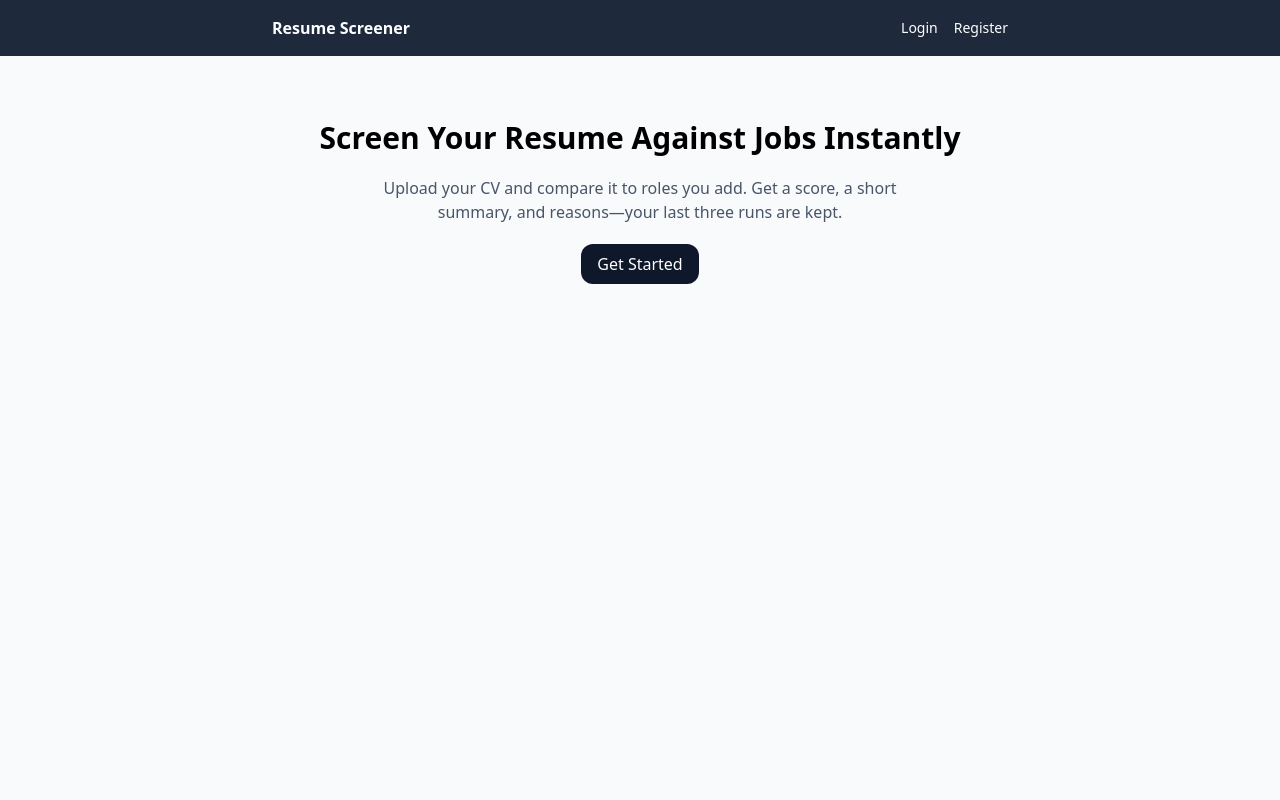
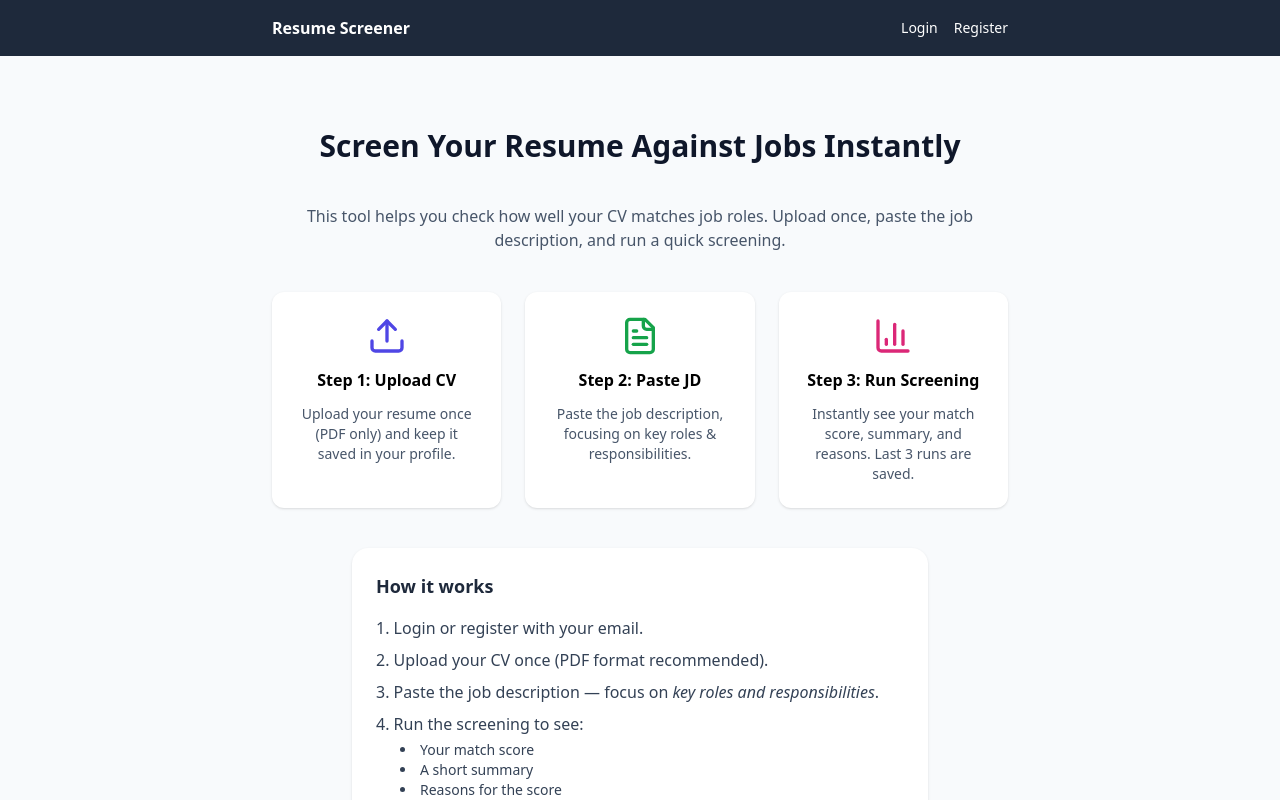
Before and after one commit to apchandu96/Resumescreener, a React (Vite) app in the folder frontend/: page / in a window 1280 px wide. Shown: the top 800 px of the page. Built offline with nearby package versions, Linux system fonts and the light colour scheme.

Commit message:
changed home page to add flows

```diff
--- a/frontend/src/pages/Home.jsx
+++ b/frontend/src/pages/Home.jsx
@@ -1,9 +1,69 @@
-export default function Home(){
+import { Upload, FileText, BarChart3 } from 'lucide-react'
+
+export default function Home() {
   return (
-    <section className="py-10 text-center space-y-5">
-      <h2 className="text-3xl font-bold">Screen Your Resume Against Jobs Instantly</h2>
-      <p className="text-slate-600 max-w-xl mx-auto">Upload your CV and compare it to roles you add. Get a score, a short summary, and reasons—your last three runs are kept.</p>
-      <a href="/cv" className="btn">Get Started</a>
+    <section className="py-12 text-center space-y-10">
+      <h2 className="text-3xl font-bold text-slate-900">
+        Screen Your Resume Against Jobs Instantly
+      </h2>
+
+      <p className="text-slate-600 max-w-2xl mx-auto">
+        This tool helps you check how well your CV matches job roles.
+        Upload once, paste the job description, and run a quick screening.
+      </p>
+
+      {/* --- Demo Flow --- */}
+      <div className="grid grid-cols-1 md:grid-cols-3 gap-6 max-w-4xl mx-auto">
+        <div className="flex flex-col items-center space-y-3 p-6 bg-white rounded-xl shadow">
+          <Upload className="w-10 h-10 text-indigo-600" />
+          <h4 className="font-semibold">Step 1: Upload CV</h4>
+          <p className="text-sm text-slate-600">
+            Upload your resume once (PDF only) and keep it saved in your profile.
+          </p>
+        </div>
+
+        <div className="flex flex-col items-center space-y-3 p-6 bg-white rounded-xl shadow">
+          <FileText className="w-10 h-10 text-green-600" />
+          <h4 className="font-semibold">Step 2: Paste JD</h4>
+          <p className="text-sm text-slate-600">
+            Paste the job description, focusing on key roles & responsibilities.
+          </p>
+        </div>
+
+        <div className="flex flex-col items-center space-y-3 p-6 bg-white rounded-xl shadow">
+          <BarChart3 className="w-10 h-10 text-pink-600" />
+          <h4 className="font-semibold">Step 3: Run Screening</h4>
+          <p className="text-sm text-slate-600">
+            Instantly see your match score, summary, and reasons. Last 3 runs are saved.
+          </p>
+        </div>
+      </div>
+
+      {/* --- Detailed Instructions --- */}
+      <div className="max-w-xl mx-auto text-left bg-white shadow rounded-2xl p-6 space-y-4">
+        <h3 className="text-lg font-semibold text-slate-800">How it works</h3>
+        <ol className="list-decimal list-inside text-slate-700 space-y-2">
+          <li><span className="font-medium">Login or register</span> with your email.</li>
+          <li><span className="font-medium">Upload your CV</span> once (PDF format recommended).</li>
+          <li><span className="font-medium">Paste the job description</span> — focus on <em>key roles and responsibilities</em>.</li>
+          <li>
+            <span className="font-medium">Run the screening</span> to see:
+            <ul className="list-disc list-inside ml-6 mt-1 text-sm">
+              <li>Your match score</li>
+              <li>A short summary</li>
+              <li>Reasons for the score</li>
+            </ul>
+          </li>
+          <li><span className="font-medium">Review history</span> — only your last 3 runs are kept for each CV/role.</li>
+        </ol>
+      </div>
+
+      <a
+        href="/cv"
+        className="btn inline-block mt-6"
+      >
+        Get Started
+      </a>
     </section>
   )
 }
```
